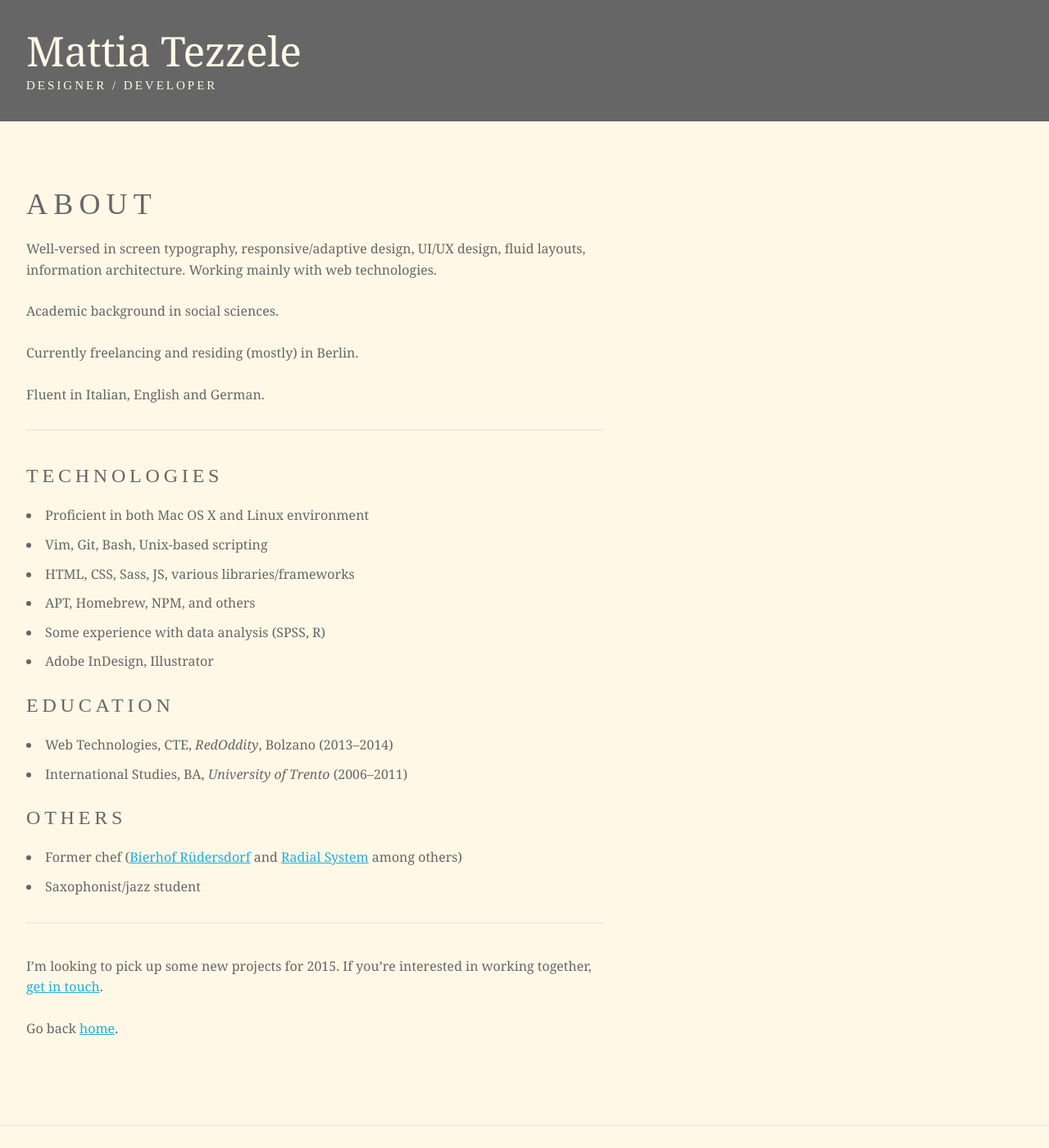
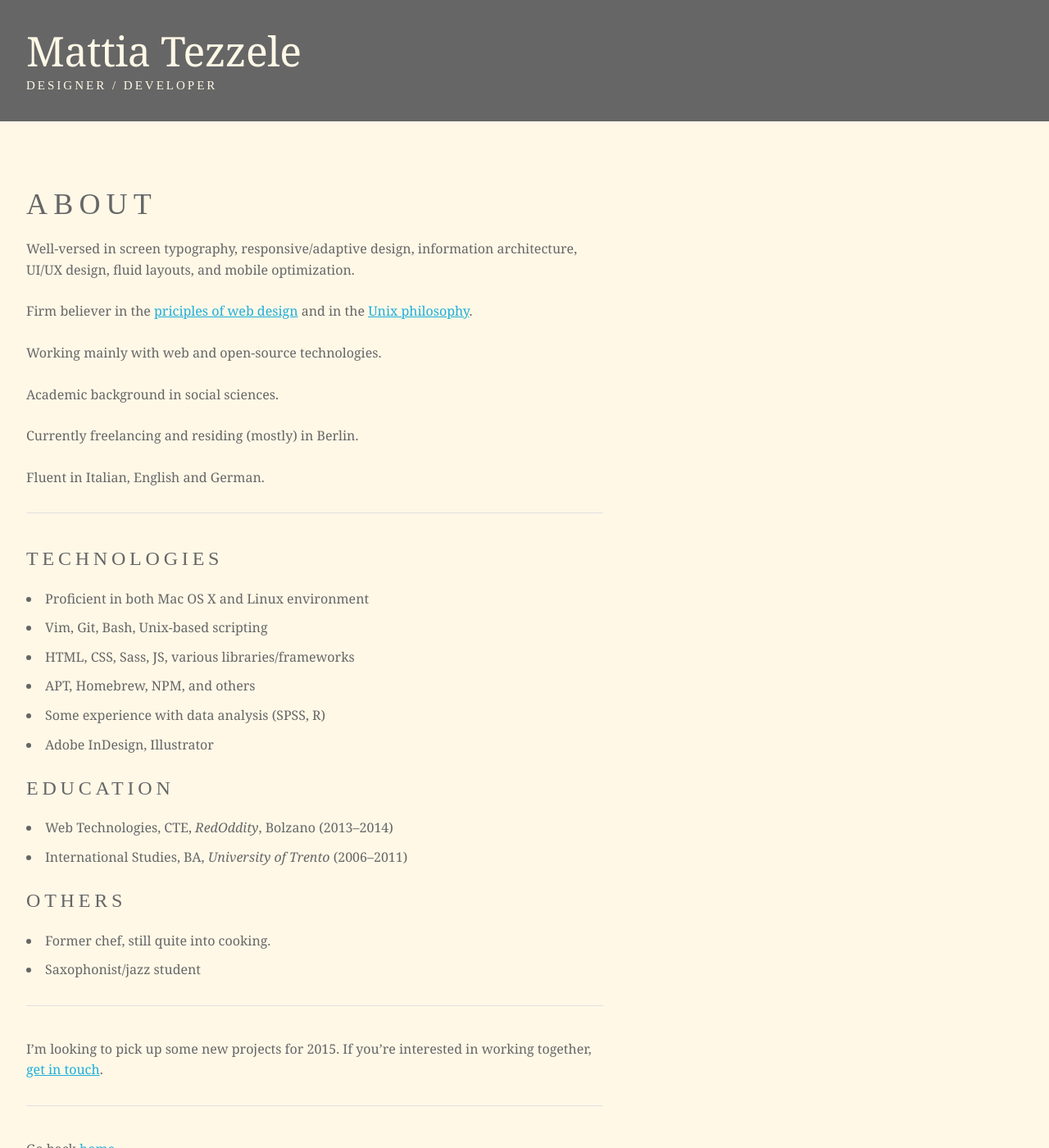
Before and after one commit to mrzool/mrzool.github.io, a Jekyll site: the page built from about/index.md, in a window 1280 px wide and 1400 px high. Shown: the whole window at 82% size. Built offline with Jekyll 4.4.1, drawn with Linux system fonts in a browser that asks for light colours.

Commit message:
Content tweaks

```diff
--- a/about/index.md
+++ b/about/index.md
@@ -5,7 +5,11 @@ title: "About"
 
 # {{page.title}}
 
-Well-versed in screen typography, responsive/adaptive design, UI/UX design, fluid layouts, information architecture. Working mainly with web technologies.
+Well-versed in screen typography, responsive/adaptive design, information architecture, UI/UX design, fluid layouts, and mobile optimization.
+
+Firm believer in the [priciples of web design]({{site.url}}/principles) and in the [Unix philosophy]({{site.url}}/unix).
+
+Working mainly with web and open-source technologies.
 
 Academic background in social sciences.
 
@@ -31,11 +35,13 @@ Fluent in Italian, English and German.
 
 ### Others
 
-- Former chef ([Bierhof Rüdersdorf](http://bierhof.info/) and [Radial System](http://www.radialsystem.de/) among others)
+- Former chef, still quite into cooking.
 - Saxophonist/jazz student
 
 * * * * *
 
 I'm looking to pick up some new projects for 2015. If you're interested in working together, [get in touch]({{site.url}}/contact).
 
+* * * * *
+
 Go back [home]({{site.url}}).
```
